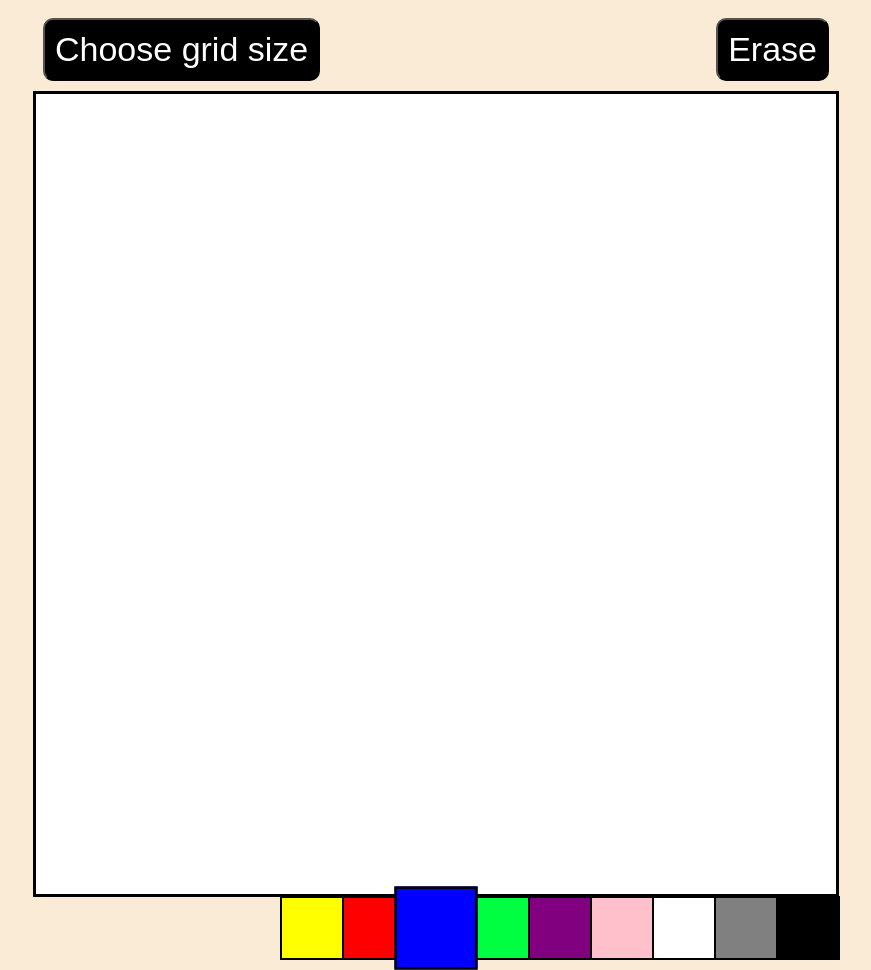
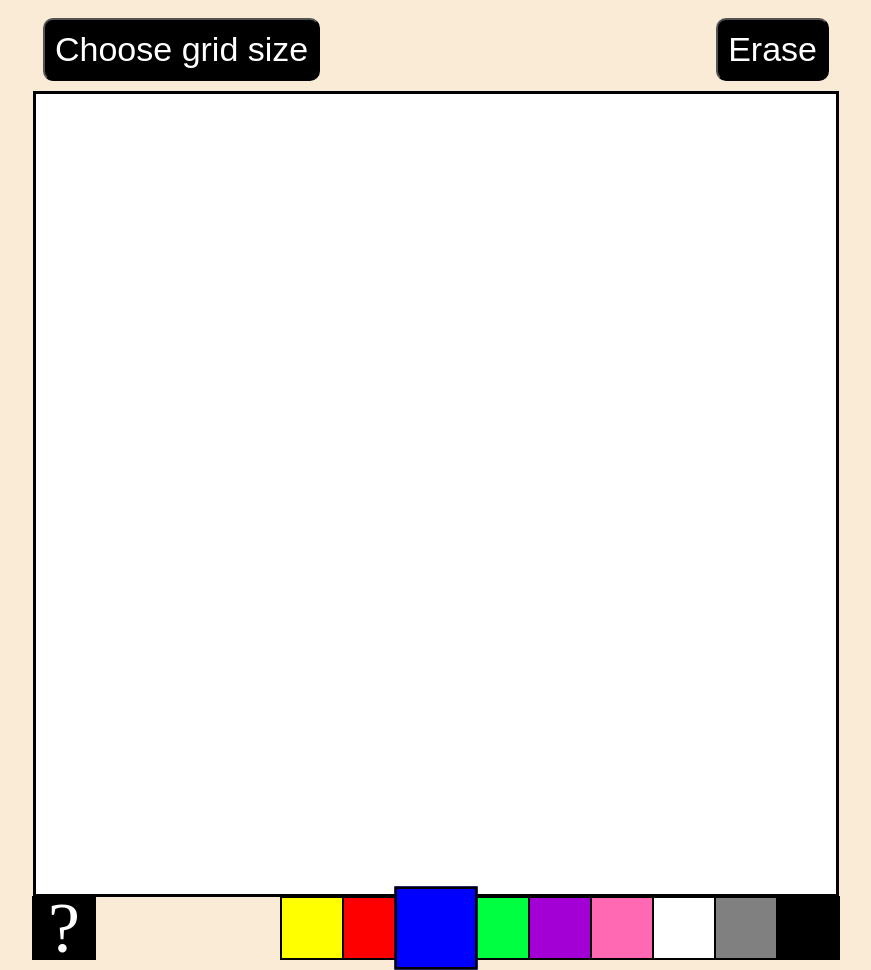
Before and after one commit to safran2k/etch-a-sketch, a plain HTML site: page index.html in a window 1280 px wide. Shown: the whole page, without its empty margins (204-1075 px from the left). Drawn offline with Linux system fonts and the light colour scheme.

Commit message:
add "random color" functionality and update pink and purple colors to look brighter

```diff
--- a/index.html
+++ b/index.html
@@ -15,6 +15,8 @@
             <div id="grid-container">
             </div>
 
+            <div id="bottom-bar">
+                <div id="random-color" class="color-picker">?</div>
                 <div id="color-bar">
                     <div class="color-picker" id="yellow"></div>
                     <div class="color-picker" id="red"></div>
@@ -27,6 +29,7 @@
                     <div class="color-picker" id="black"></div>
                 </div>
             </div>
+        </div>
         <script src="javascript.js"></script>
     </body>
 </html>
--- a/javascript.js
+++ b/javascript.js
@@ -2,16 +2,31 @@
 const gridContainer = document.querySelector('#grid-container');
 const gridSizeButton = document.querySelector('#grid-size-button');
 const eraseButton = document.querySelector('#erase-button');
+const randomColorButton = document.querySelector('#random-color');
 const defaultColor = document.querySelector('#blue');
 defaultColor.classList.add('selected');
+
+let randomColor = "false";
 let currentColor = "blue";
 let rows;
 generateGrid(16);
 rows = document.querySelectorAll('.row');
 colors = document.querySelectorAll('.color-picker');
+const colorsList = [];
+colors.forEach(colorIteration => {
+    if(colorIteration.id !== "random-color") {
+        const colorToAdd = getComputedStyle(colorIteration);
+        colorsList.push(colorToAdd.backgroundColor);
+    }
+});
 
 function setColor(divContent, colorToSet) {
-    divContent.style.backgroundColor = colorToSet;
+    if(randomColor) {
+        const randomColorIndex = Math.floor(Math.random(colorsList.length) * colorsList.length);
+        divContent.style.backgroundColor = colorsList[randomColorIndex];
+    } else {
+        divContent.style.backgroundColor = colorToSet;
+    }
 }
 
 function generateGrid(gridsize) {
@@ -70,7 +85,12 @@ eraseButton.addEventListener('click', () => {
 
 colors.forEach(selectedColor => selectedColor.addEventListener('click', () => {
     const colorStyle = getComputedStyle(selectedColor);
-    currentColor = colorStyle.backgroundColor;
+    if(selectedColor.id == "random-color") {
+        randomColor = true;
+    } else {
+        currentColor = colorStyle.backgroundColor;
+        randomColor = false;
+    }
     resetSelectedColor();
     selectedColor.classList.add('selected');
 }));
@@ -78,6 +98,4 @@ colors.forEach(selectedColor => selectedColor.addEventListener('click', () => {
 
 
 
-
-
 // gridContainer.classList.add('pixel');
--- a/style.css
+++ b/style.css
@@ -1,5 +1,8 @@
 *{
     /* border: solid #39ff14 1px; */
+    font-size: 34px;
+    color: white;
+    text-align: center;
 }
 
 body{
@@ -41,11 +44,9 @@ body{
 }
 
 #header-bar button{
-    font-size: 34px;
+    background-color: black;
     padding: 10px;
     border-radius: 10px;
-    background-color: black;
-    color: white;
 }
 
 .color-picker{
@@ -55,9 +56,10 @@ body{
     margin: -1px;
 }
 
-#color-bar{
+#color-bar, #bottom-bar{
     display: flex;
-    justify-content: flex-end;
+    justify-content: space-between;
+    align-items: center;
 }
 
 button:hover{
@@ -68,6 +70,15 @@ button:hover{
     transform: scale(1.3);
 }
 
+#random-color{
+    margin-right: auto;
+    background-color: black;
+    display: flex;
+    justify-content: center;
+    align-items: center;
+    font-size: 72px;
+
+}
 #red{
     background-color: red;
 }
@@ -81,10 +92,10 @@ button:hover{
     background-color: #00ff40;
 }
 #purple{
-    background-color: purple;
+    background-color: rgb(162, 0, 212);
 }
 #pink{
-    background-color: pink;
+    background-color: #FF69B4;
 }
 #white{
     background-color: white;
```
Lines whose indentation alone changed are shown as unchanged.
